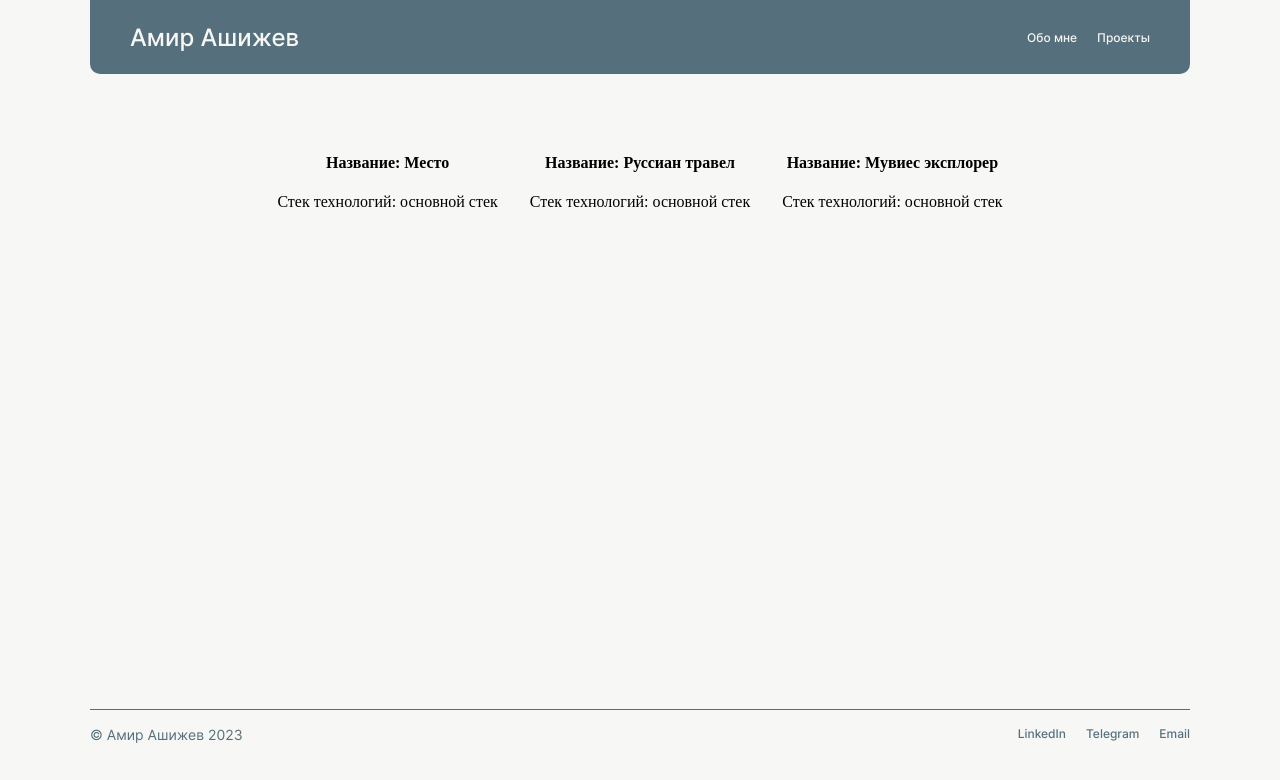
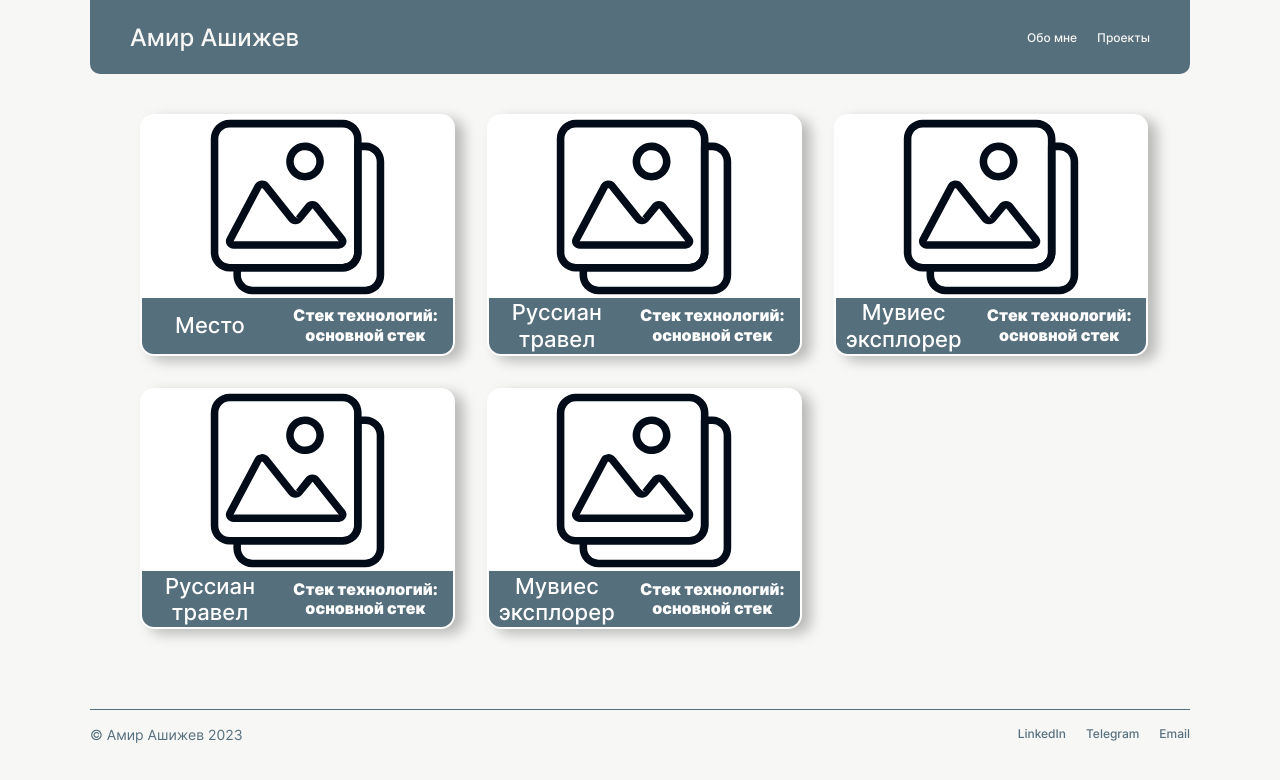
Before and after one commit to AmirAshizhev/portfolio, a React (Create React App) app: page /projects in a window 1280 px wide. Shown: the top 780 px of the page. Built offline with nearby package versions, Linux system fonts and the light colour scheme.

Commit message:
start projects page: progect__list card

```diff
--- a/src/blocks/main/main.css
+++ b/src/blocks/main/main.css
@@ -1,5 +1,5 @@
 .main {
-  max-width: 1000px;
+  width: 1000px;
   margin: 0 auto;
 }
 
--- a/src/blocks/project-card/progect-card.css
+++ b/src/blocks/project-card/progect-card.css
@@ -1,18 +1,53 @@
 .progect-card{
+  background: #FFFFFF;
+  border: 2px solid #FFFFFF;
+  box-shadow: 9px 5px 13px rgba(0, 0, 0, 0.25);
+  border-radius: 14px;
+  display: grid;
+}
 
+.progect-card:hover{
+  cursor: pointer;
+  transform: scale(1.03);
+}
+
+.progect-card:active {
+  transform: scale(0.97);
 }
 
 .progect-card__img{
-
+  height: calc((91px + 91px + 57px)*0.76);
+  align-self: center;
+  justify-self: center;
 }
 .progect-card__info{
-
+  background: #566F7D;;
+  display: grid;
+  border-radius: 0 0 12px 12px;
+  grid-template-columns: calc(179px * 0.76) calc(230px * 0.76);
+  justify-items: center;
+  align-items: center;
+  height: calc(56px);
 }
 
 .progect-card__title{
-
+  color: #FFFFFF;
+  font-family: 'Inter';
+  font-style: normal;
+  font-weight: 500;
+  font-size: 22px;
+  line-height: 120%;
+  letter-spacing: 0.003em;
+  margin: 0;
 }
 
 .progect-card__about{
-
+  color: #FFFFFF;
+  font-family: 'Inter';
+  font-style: normal;
+  font-weight: 600;
+  font-size: 16px;
+  line-height: 120%;
+  letter-spacing: 0.003em;
+  margin: 0
 }
--- a/src/components/ProjectCard.js
+++ b/src/components/ProjectCard.js
@@ -1,9 +1,11 @@
+import noneImage from '../images/noneImage.svg'
+
 function ProjectCard({ name, stack }) {
   return (
     <li className='progect-card'>
-      <img src='' alt='' className='progect-card__img'/>
+      <img src={noneImage} alt='' className='progect-card__img'/>
       <div className='progect-card__info'>
-        <h4 className='progect-card__title'>{`Название: ${name}`}</h4>
+        <h4 className='progect-card__title'>{name}</h4>
         <p className='progect-card__about'>{`Стек технологий: ${stack}`}</p>
       </div>
 
--- a/src/components/Projects.js
+++ b/src/components/Projects.js
@@ -4,6 +4,8 @@ function Projects () {
 
   const projectData = [
     {name: 'Место', stack: 'основной стек'},
+    {name: 'Руссиан травел', stack: 'основной стек'},
+    {name: 'Мувиес эксплорер', stack: 'основной стек'},
     {name: 'Руссиан травел', stack: 'основной стек'},
     {name: 'Мувиес эксплорер', stack: 'основной стек'}
   ];
```
Also changed, not shown: src/images/noneImage.svg (added).
